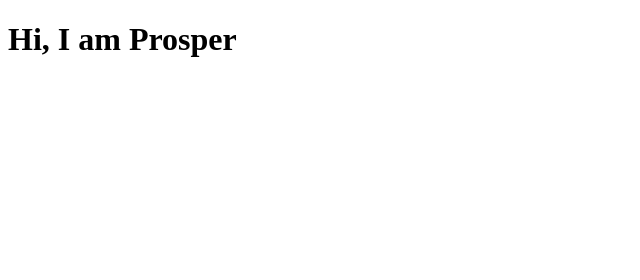
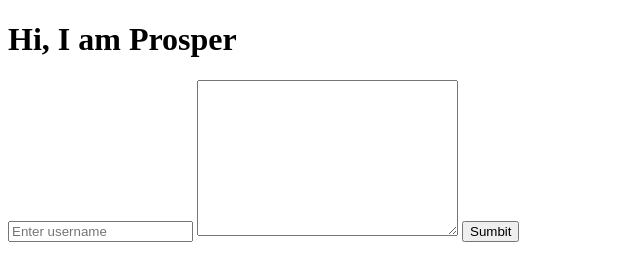
Before and after one commit to Lets-Prosper/Test-with-Natcha, a plain HTML site: page index.html in a window 1280 px wide. Shown: the whole page, without its empty margins (0-640 px from the left). Drawn offline with Linux system fonts and the light colour scheme.

Commit message:
Added form

```diff
--- a/index.html
+++ b/index.html
@@ -8,5 +8,12 @@
   </head>
   <body>
     <h1>Hi, I am Prosper</h1>
+
+    <form action="">
+      <input type="text" name="username" placeholder="Enter username">
+      <textarea name="message" id="message" cols="30" rows="10"></textarea>
+      <button type="submit" name="sumbit">Sumbit</button>
+    </form>
+
   </body>
 </html>
```
